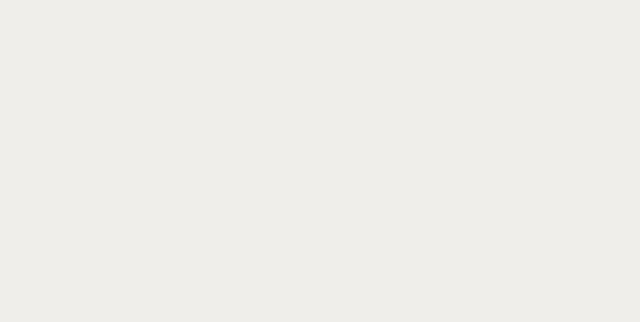
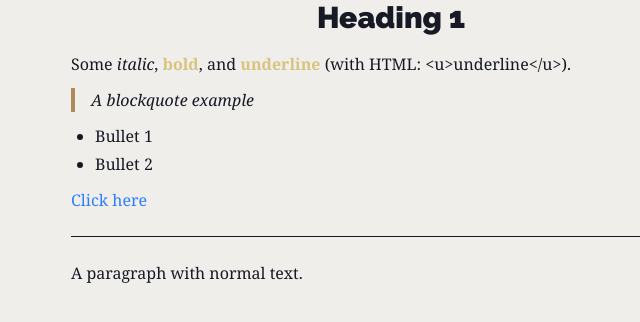
Before and after one commit to JagatJaishankar/jagat-jaishankar, a Next.js app: page /posts in a window 1280 px wide. Shown: the top 322 px of the page, without its empty margins (249-889 px from the left). Built offline with nearby package versions, Linux system fonts and the light colour scheme.

Commit message:
build: figured out markdown :-)

```diff
--- a/app/posts/page.js
+++ b/app/posts/page.js
@@ -1,8 +1,69 @@
-export default function PostsPage() {
+import ReactMarkdown from "react-markdown";
+
+const markdown = `
+# Heading 1
+
+Some _italic_, **bold**, and __underline__ (with HTML: <u>underline</u>).
+
+> A blockquote example
+
+- Bullet 1
+- Bullet 2
+
+[Click here](https://example.com)
+
+---
+
+A paragraph with normal text.
+`;
+
+export default function BlogRenderer() {
   return (
-    <main className="max-w-3xl mx-auto px-6 py-12">
-      {/* form heading */}
-      <section className=""></section>
-    </main>
+    <div className="prose prose-invert max-w-2xl mx-auto px-4">
+      <ReactMarkdown
+        components={{
+          h1: ({ node, ...props }) => (
+            <h1
+              className="text-3xl font-black font-raleway mb-4 text-neutral text-center"
+              {...props}
+            />
+          ),
+          h3: ({ node, ...props }) => (
+            <h3
+              className="text-xl font-extrabold font-raleway mb-3 text-neutral"
+              {...props}
+            />
+          ),
+          p: ({ node, ...props }) => (
+            <p className="text-base font-serif my-3 text-neutral" {...props} />
+          ),
+          a: ({ node, ...props }) => (
+            <a className="text-blue-500 link link-hover" {...props} />
+          ),
+          blockquote: ({ node, ...props }) => (
+            <blockquote
+              className="border-l-4 pl-4 italic text-sm font-mono text-secondary"
+              {...props}
+            />
+          ),
+          ul: ({ node, ...props }) => (
+            <ul className="list-disc ml-6 text-base font-serif" {...props} />
+          ),
+          li: ({ node, ...props }) => <li className="mb-1" {...props} />,
+          hr: () => <hr className="my-6 border-t border-neutral" />,
+          strong: ({ node, ...props }) => (
+            <strong className="font-semibold text-accent" {...props} />
+          ),
+          em: ({ node, ...props }) => (
+            <em className="italic text-neutral" {...props} />
+          ),
+          u: ({ node, ...props }) => (
+            <u className="underline decoration-dashed" {...props} />
+          ),
+        }}
+      >
+        {markdown}
+      </ReactMarkdown>
+    </div>
   );
 }
--- a/package.json
+++ b/package.json
@@ -11,7 +11,8 @@
   "dependencies": {
     "next": "15.3.3",
     "react": "^19.0.0",
-    "react-dom": "^19.0.0"
+    "react-dom": "^19.0.0",
+    "react-markdown": "^10.1.0"
   },
   "devDependencies": {
     "@eslint/eslintrc": "^3",
```
Also changed, not shown: 1 other file (tests, documents, lock files or other folders).
